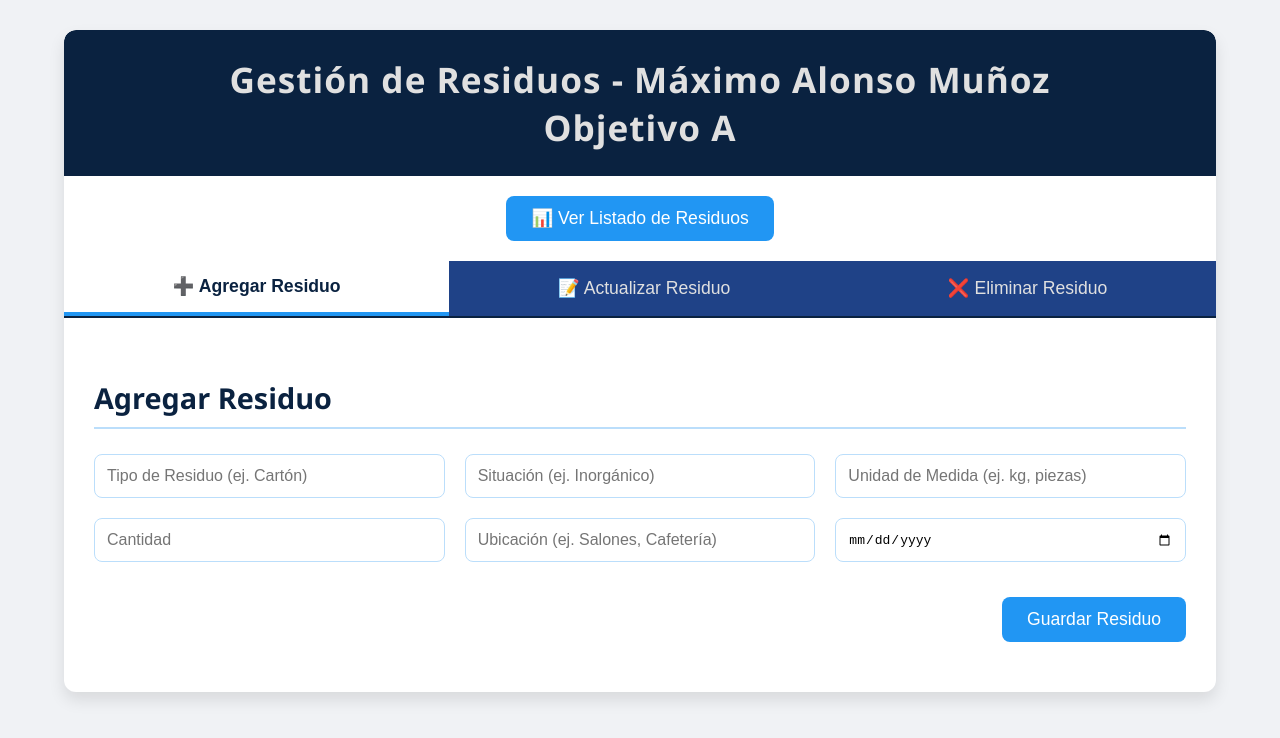
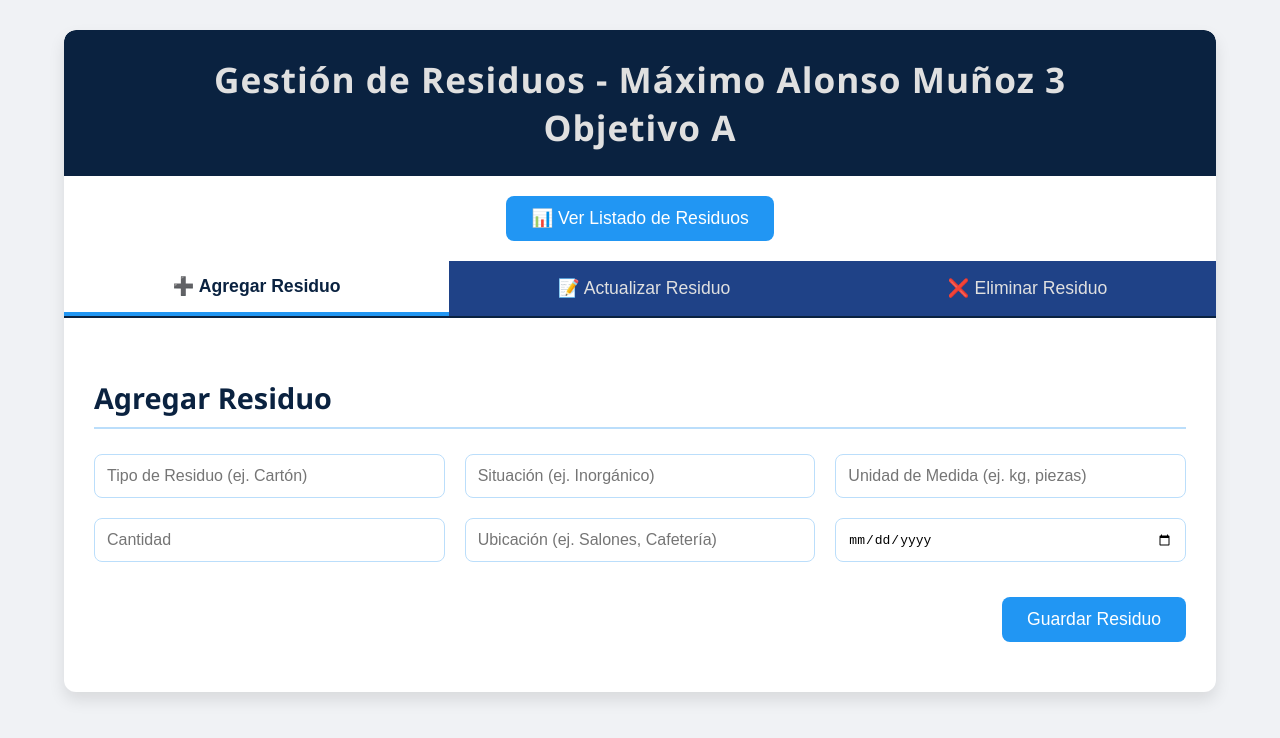
Before and after one commit to Maximo-cloud/PAEC, a website: page public/index.html in a window 1280 px wide. Drawn offline with Linux system fonts and the light colour scheme.

Commit message:
fix: Ajustes menores de texto en la interfaz

```diff
--- a/public/index.html
+++ b/public/index.html
@@ -320,7 +320,7 @@
 <body>
     <div class="container">
         <header>
-            <h1>Gestión de Residuos - Máximo Alonso Muñoz</h1>
+            <h1>Gestión de Residuos - Máximo Alonso Muñoz 3</h1>
             <h1>Objetivo A</h1>
         </header>
 
```
